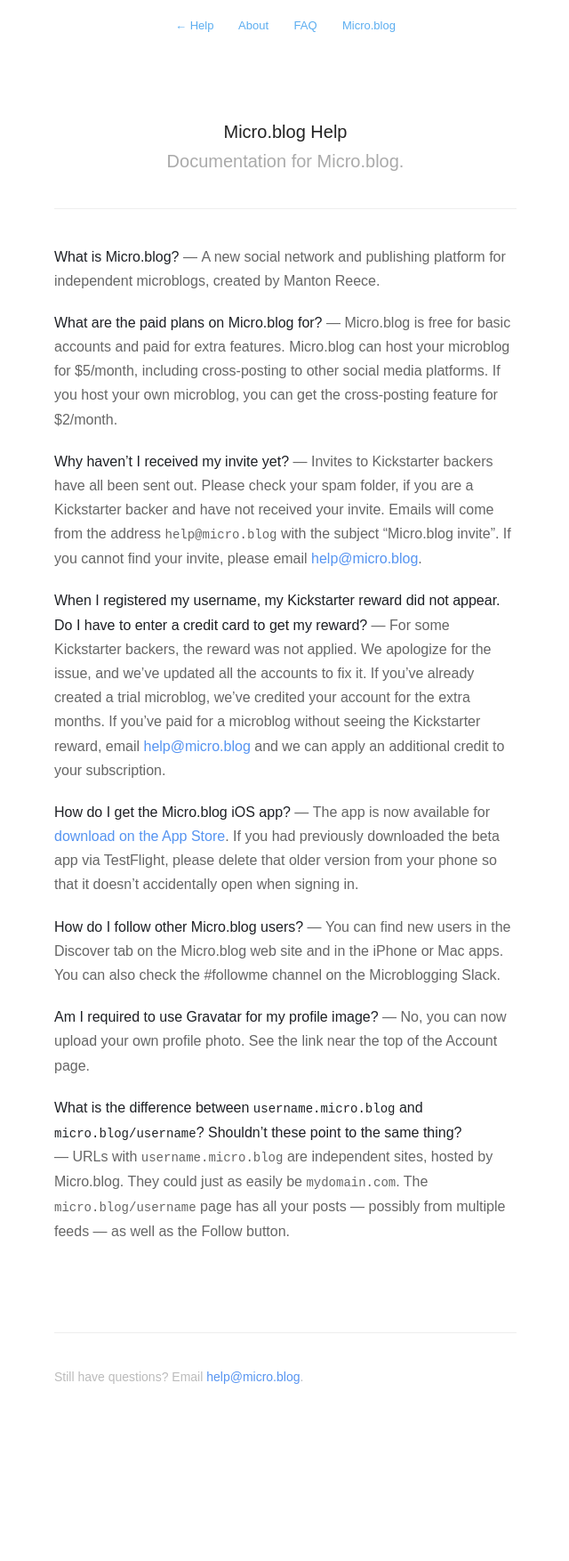
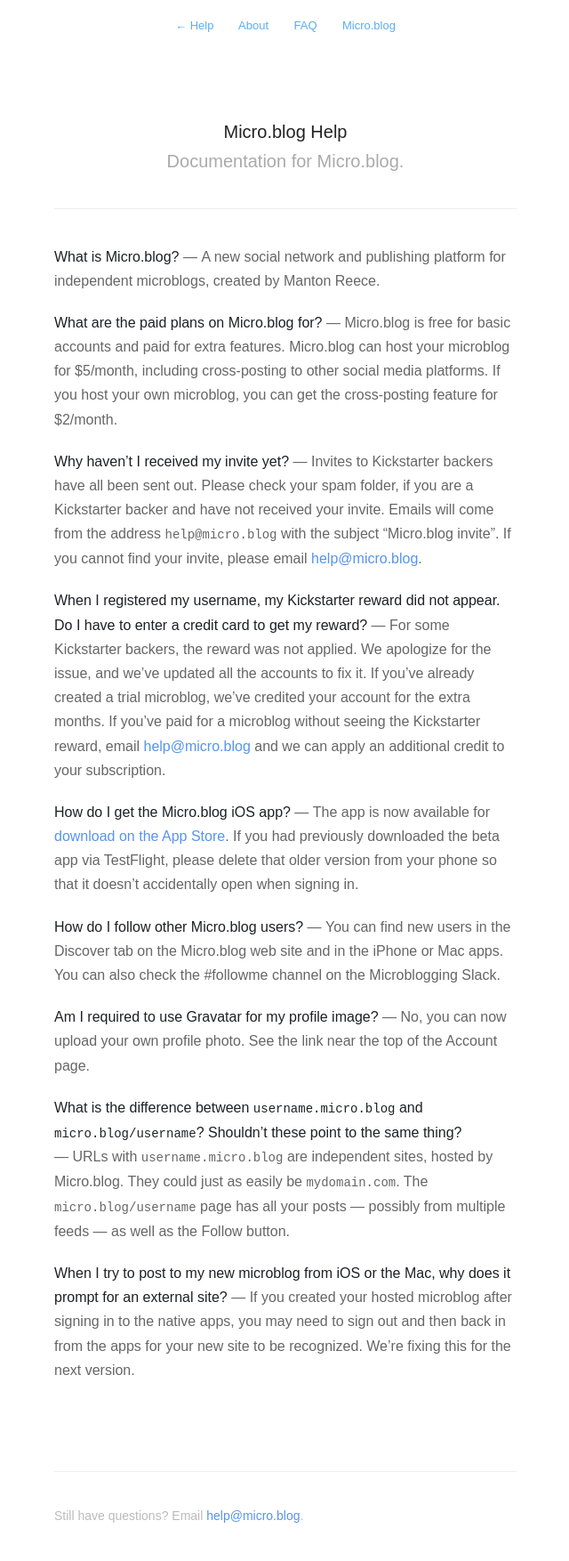
Before and after one commit to microdotblog/help.micro.blog, a Jekyll site: the page built from faq.md, in a window 1280 px wide. Shown: the whole page at 89% size, without its empty margins (319-959 px from the left). Built offline with Jekyll 4.4.1, drawn with Linux system fonts in a browser that asks for light colours; nearby versions of some CDN libraries; before the commit the page ends 1598 px from its top, so only the background shows below that.

Commit message:
Added external site prompt to FAQ.

```diff
--- a/faq.md
+++ b/faq.md
@@ -20,4 +20,6 @@
 
 **What is the difference between `username.micro.blog` and `micro.blog/username`? Shouldn't these point to the same thing?** — URLs with `username.micro.blog` are independent sites, hosted by Micro.blog. They could just as easily be `mydomain.com`. The `micro.blog/username` page has all your posts — possibly from multiple feeds — as well as the Follow button.
 
+**When I try to post to my new microblog from iOS or the Mac, why does it prompt for an external site?** — If you created your hosted microblog after signing in to the native apps, you may need to sign out and then back in from the apps for your new site to be recognized. We're fixing this for the next version.
+
 {% include footer.html %}
```
